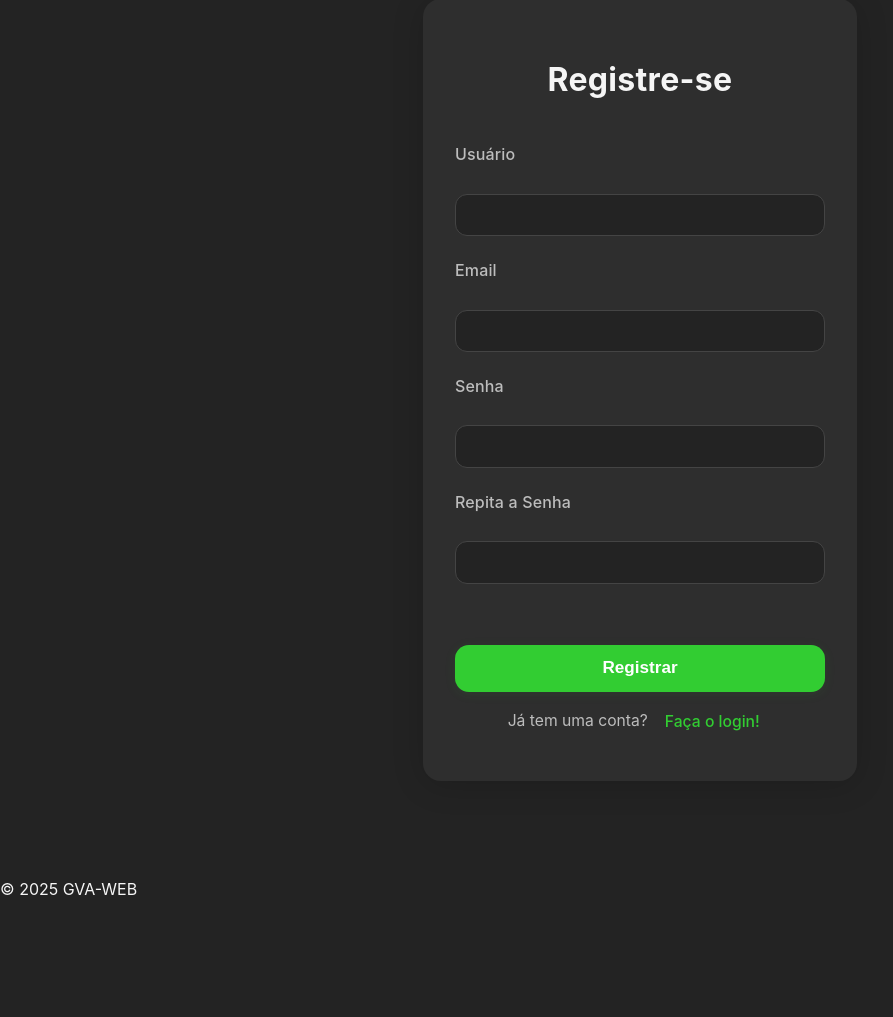
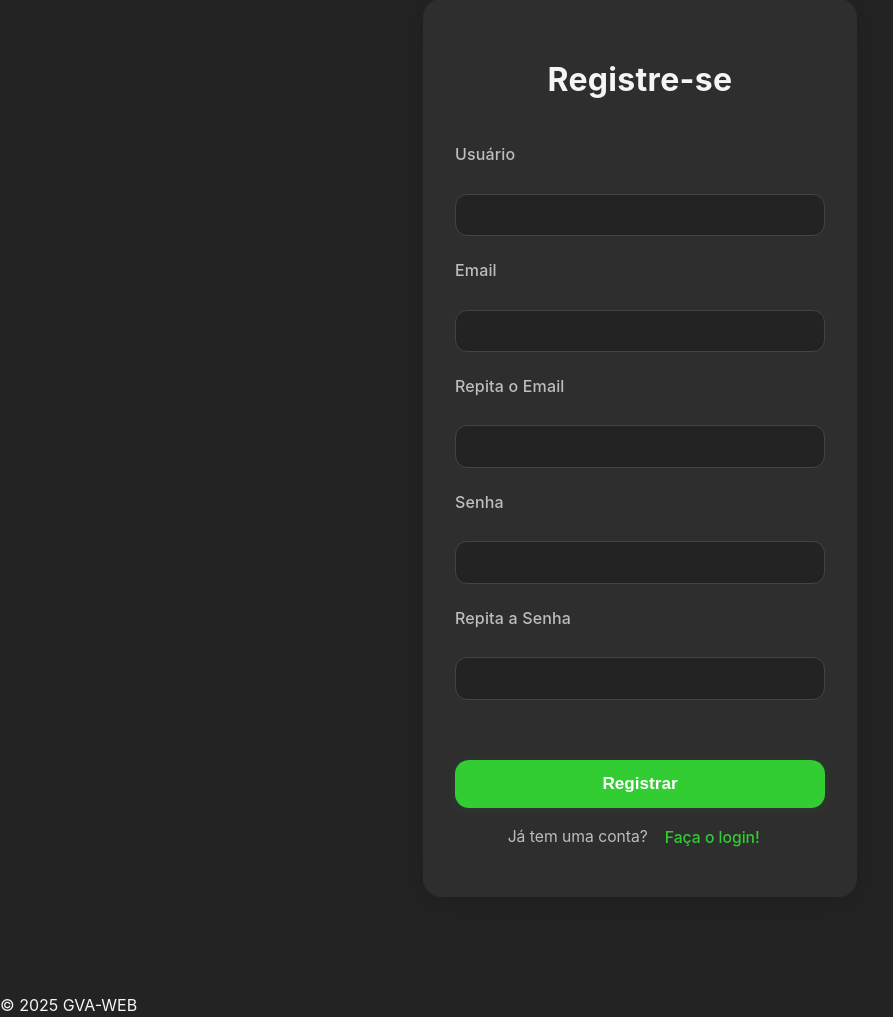
Before and after one commit to Omatheus31/GVA-WEB, a Flask app: page /auth/register in a window 1280 px wide. Shown: the part 255-1272 px from the top of the page, without its empty margins (0-893 px from the left). Before the commit the page ends 1150 px from the top, so only its background shows below. Run offline with Flask 3, Linux system fonts and the light colour scheme.

Commit message:
Feat: Add email confirmation field to registration form

```diff
--- a/app/auth/forms.py
+++ b/app/auth/forms.py
@@ -12,6 +12,7 @@ class LoginForm(FlaskForm):
 class RegistrationForm(FlaskForm):
     username = StringField('Usuário', validators=[DataRequired(), Length(min=4, max=64)])
     email = StringField('Email', validators=[DataRequired(), Email()])
+    email2 = StringField('Repita o Email', validators=[DataRequired(), EqualTo('email', message='Os e-mails devem ser iguais.')])
     password = PasswordField('Senha', validators=[DataRequired(), Length(min=8)])
     password2 = PasswordField(
         'Repita a Senha', validators=[DataRequired(), EqualTo('password', message='As senhas devem ser iguais.')])
--- a/app/templates/auth/register.html
+++ b/app/templates/auth/register.html
@@ -25,6 +25,13 @@
             {% endfor %}
         </p>
         <p>
+            {{ form.email2.label }}<br>
+            {{ form.email2(size=32) }}<br>
+            {% for error in form.email2.errors %}
+            <span style="color: red;">[{{ error }}]</span>
+            {% endfor %}
+        </p>
+        <p>
             {{ form.password.label }}<br>
             {{ form.password(size=32) }}<br>
             {% for error in form.password.errors %}
```
